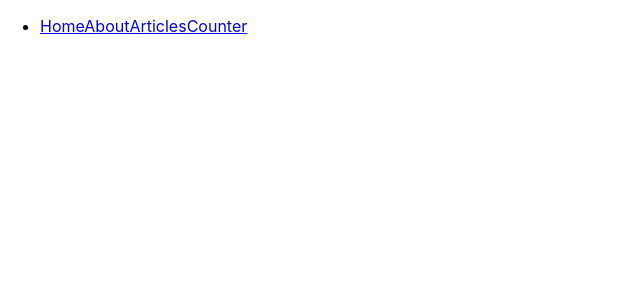
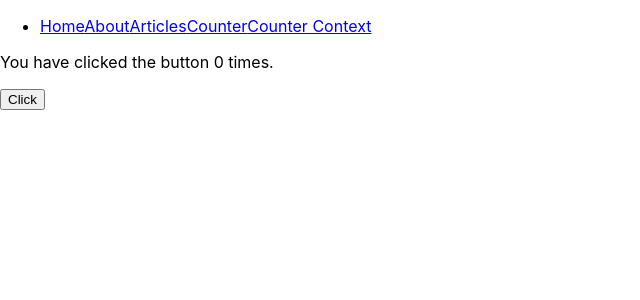
Before and after one commit to enes-erenn/react-software-architecture, a React (Create React App) app: page /counter-context in a window 1280 px wide. Shown: the top 300 px of the page, without its empty margins (0-640 px from the left). Built offline with nearby package versions, Linux system fonts and the light colour scheme.

Commit message:
Added State Management with React Context

```diff
--- a/package.json
+++ b/package.json
@@ -11,6 +11,7 @@
     "react-dom": "^18.2.0",
     "react-router-dom": "^6.3.0",
     "react-scripts": "5.0.1",
+    "recoil": "^0.7.5",
     "styled-components": "^5.3.5",
     "web-vitals": "^2.1.4"
   },
--- a/src/App.js
+++ b/src/App.js
@@ -4,6 +4,7 @@ import Home from "./components/Server-SideRendering/Home";
 import About from "./components/Server-SideRendering/About";
 import Articles from "./components/Server-SideRendering/Articles";
 import StateApp from "./components/StateManagement/useState/StateApp";
+import ContextApp from "./components/StateManagement/Context/ContextApp";
 
 function App() {
   return (
@@ -15,6 +16,7 @@ function App() {
             <Link to="/about">About</Link>
             <Link to="/articles">Articles</Link>
             <Link to="/counter">Counter</Link>
+            <Link to="/counter-context">Counter Context</Link>
           </li>
         </ul>
         <Routes>
@@ -22,6 +24,7 @@ function App() {
           <Route exact path="/about" element={<About />} />
           <Route exact path="/articles" element={<Articles />} />
           <Route exact path="/counter" element={<StateApp />} />
+          <Route exact path="/counter-context" element={<ContextApp />} />
         </Routes>
       </Router>
     </>
--- /dev/null
+++ b/src/components/StateManagement/Context/ContextApp.jsx
@@ -0,0 +1,13 @@
+import React from "react";
+import CounterButton from "./CounterButton";
+import CounterProvider from "./CounterProvider";
+
+const ContextApp = () => {
+  return (
+    <CounterProvider>
+      <CounterButton />
+    </CounterProvider>
+  );
+};
+
+export default ContextApp;
--- /dev/null
+++ b/src/components/StateManagement/Context/CounterButton.jsx
@@ -0,0 +1,15 @@
+import React, { useContext } from "react";
+import { CounterContext } from "./CounterContext";
+
+const CounterButton = () => {
+  const { counter, handleCount } = useContext(CounterContext);
+
+  return (
+    <>
+      <p>You have clicked the button {counter} times.</p>
+      <button onClick={handleCount}>Click</button>
+    </>
+  );
+};
+
+export default CounterButton;
--- /dev/null
+++ b/src/components/StateManagement/Context/CounterContext.jsx
@@ -0,0 +1,3 @@
+import { createContext } from "react";
+
+export const CounterContext = createContext();
--- /dev/null
+++ b/src/components/StateManagement/Context/CounterProvider.jsx
@@ -0,0 +1,18 @@
+import React, { useState } from "react";
+import { CounterContext } from "./CounterContext";
+
+const CounterProvider = ({ children }) => {
+  const [counter, setCounter] = useState(0);
+
+  const handleCount = () => {
+    setCounter(counter + 1);
+  };
+
+  return (
+    <CounterContext.Provider value={{ counter, handleCount }}>
+      {children}
+    </CounterContext.Provider>
+  );
+};
+
+export default CounterProvider;
```
Also changed, not shown: 1 other file (tests, documents, lock files or other folders).
